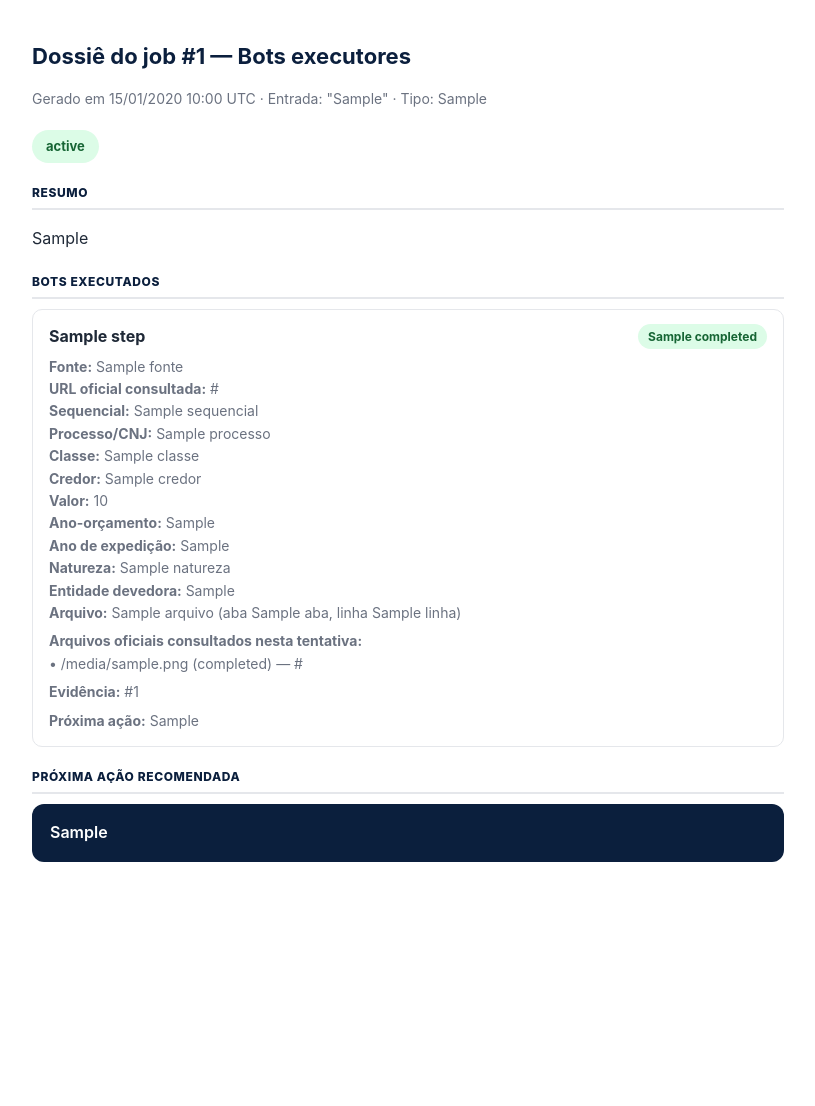
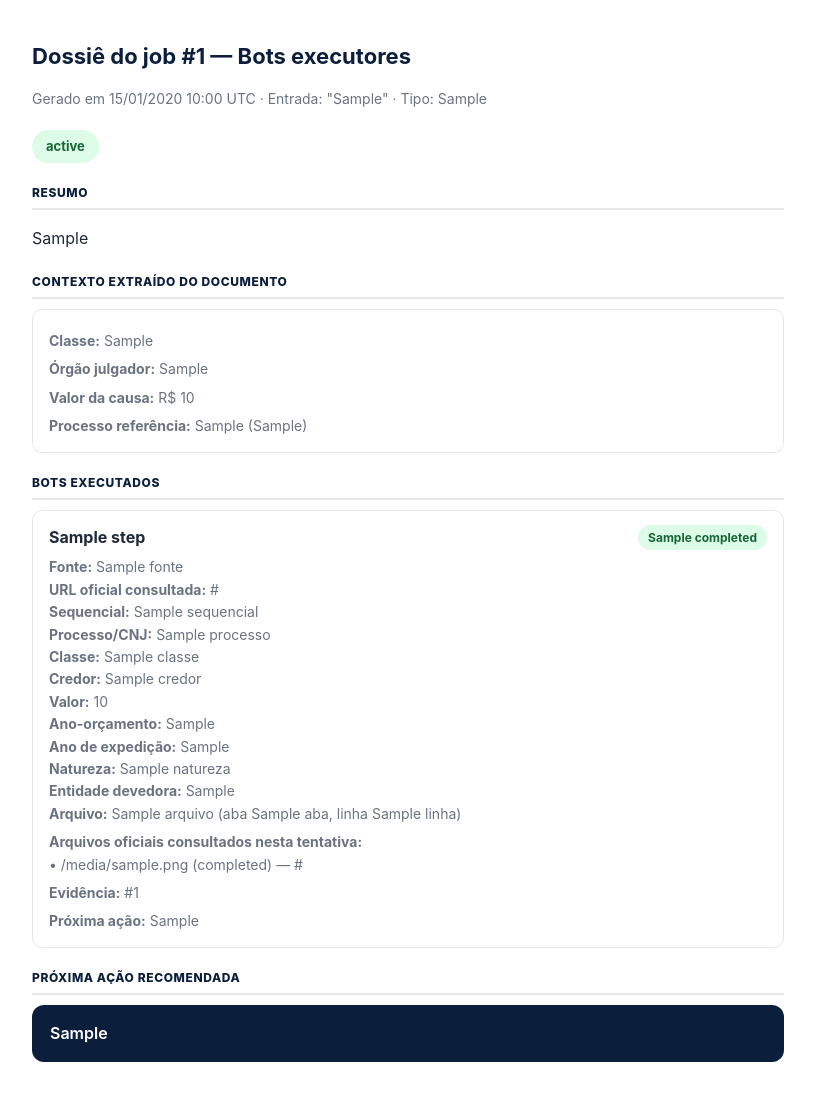
Before and after one commit to locacaodf-tech/buscador, a FastAPI app: template app/templates/bots_dossie.html in a window 1280 px wide. Shown: the whole page, without its empty margins (232-1047 px from the left). Before the commit the page ends 862 px from the top, so only its background shows below. Run offline with FastAPI, Linux system fonts and the light colour scheme; the template is opened without the code that fills it: most values are stand-ins (such as "Sample title", 1, 10 or a date in 2020).

Commit message:
v31e+v31f: CNJ com sufixo/incidente (/01), deteccao de oficio requisitorio/precatorio, processo referencia (auto-consultado), classe de documento (acao rescisoria etc), valor da causa

```diff
--- a/app/templates/bots_dossie.html
+++ b/app/templates/bots_dossie.html
@@ -34,6 +34,19 @@
     <div class="rotulo-secao">Resumo</div>
     <p>{{ job.resumo_humano or 'Sem resumo disponível.' }}</p>
   </section>
+
+  {% if job.raw and job.raw.contexto_documento and (job.raw.contexto_documento.classe_documento or job.raw.contexto_documento.processo_referencia) %}
+  <section>
+    <div class="rotulo-secao">Contexto extraído do documento</div>
+    <div class="step-card">
+      {% if job.raw.contexto_documento.classe_documento %}<div class="step-detalhe"><b>Classe:</b> {{ job.raw.contexto_documento.classe_documento }}</div>{% endif %}
+      {% if job.raw.contexto_documento.orgao_julgador %}<div class="step-detalhe"><b>Órgão julgador:</b> {{ job.raw.contexto_documento.orgao_julgador }}</div>{% endif %}
+      {% if job.raw.contexto_documento.valor_causa %}<div class="step-detalhe"><b>Valor da causa:</b> R$ {{ job.raw.contexto_documento.valor_causa }}</div>{% endif %}
+      {% if job.raw.contexto_documento.eh_requisitorio_ou_precatorio %}<div class="step-detalhe">📋 Documento identificado como ofício requisitório/precatório.</div>{% endif %}
+      {% if job.raw.contexto_documento.processo_referencia %}<div class="step-detalhe"><b>Processo referência:</b> {{ job.raw.contexto_documento.processo_referencia.cnj_normalizado }} ({{ job.raw.contexto_documento.processo_referencia.tribunal_provavel }})</div>{% endif %}
+    </div>
+  </section>
+  {% endif %}
 
   <section>
     <div class="rotulo-secao">Bots executados</div>
```
